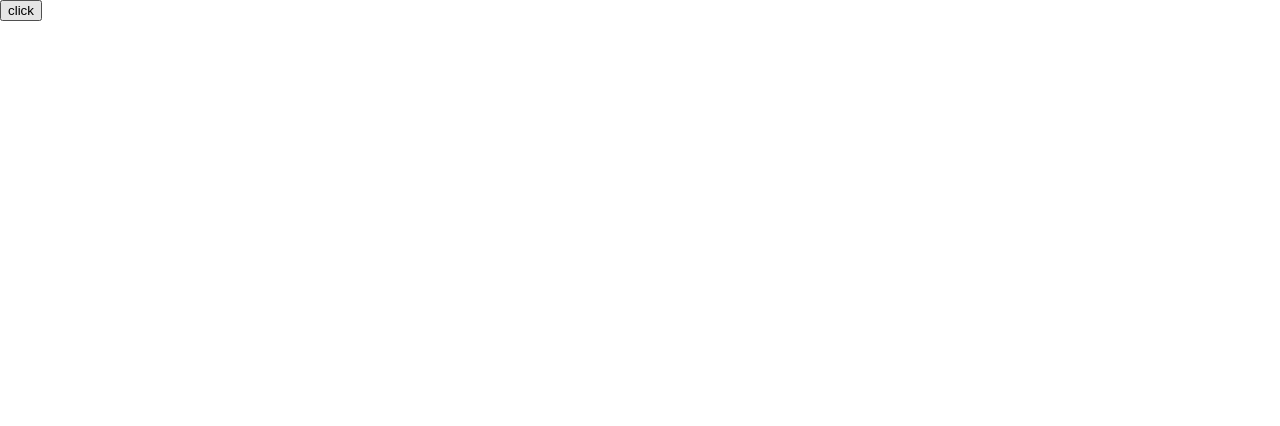
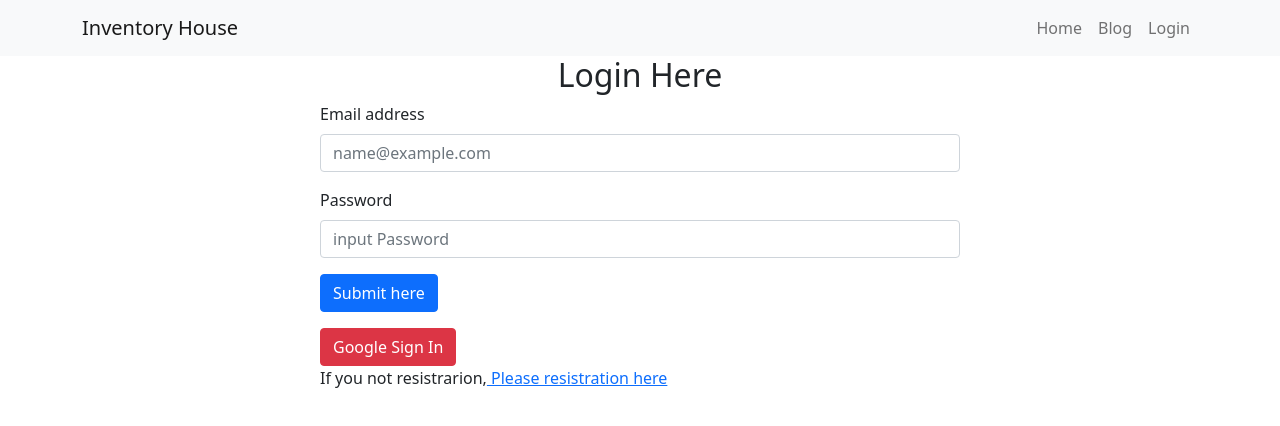
Before and after one commit to shoaibahmadsakib/warehouse-management-client, a React (Create React App) app: page /login in a window 1280 px wide. Shown: the top 426 px of the page. Built offline with nearby package versions, Linux system fonts and the light colour scheme; no server answers.

Commit message:
route and authincation done

```diff
--- a/package.json
+++ b/package.json
@@ -4,13 +4,14 @@
   "private": true,
   "dependencies": {
     "@fortawesome/fontawesome-svg-core": "^6.1.1",
-
     "@fortawesome/react-fontawesome": "^0.1.18",
     "@testing-library/jest-dom": "^5.16.4",
     "@testing-library/react": "^13.1.1",
     "@testing-library/user-event": "^13.5.0",
+    "bootstrap": "^5.1.3",
     "firebase": "^9.7.0",
     "react": "^18.1.0",
+    "react-bootstrap": "^2.3.1",
     "react-dom": "^18.1.0",
     "react-firebase-hooks": "^5.0.3",
     "react-router-dom": "^6.3.0",
--- a/public/index.html
+++ b/public/index.html
@@ -9,9 +9,7 @@
       name="description"
       content="Web site created using create-react-app"
     />
-    <link rel="apple-touch-icon" href="%PUBLIC_URL%/logo192.png" />
-
-    <link rel="manifest" href="%PUBLIC_URL%/manifest.json" />
+      <!-- <link rel="manifest" href="%PUBLIC_URL%/manifest.json" /> -->
     <!-- font family -->
     <link rel="preconnect" href="https://fonts.googleapis.com" />
     <link rel="preconnect" href="https://fonts.gstatic.com" crossorigin />
--- a/src/App.js
+++ b/src/App.js
@@ -1,25 +1,33 @@
+import { Route, Routes } from "react-router-dom";
 import "./App.css";
+import "bootstrap/dist/css/bootstrap.min.css";
 
-import app from "./firebase.init";
-import { getAuth, signInWithPopup, GoogleAuthProvider } from "firebase/auth";
-
-const auth = getAuth(app);
+import Header from "./components/header/Header";
+import Blog from "./pages/Blog";
+import ErrorPage from "./pages/ErrorPage";
+import Home from "./pages/Home";
+import Login from "./pages/Login";
+import SignUp from "./pages/SignUp";
+import RequireAuth from "./components/requireAuth/RequireAuth";
 function App() {
-  const provider = new GoogleAuthProvider();
-  const handleClick = () => {
-    signInWithPopup(auth, provider)
-      .then((result) => {
-        const user = result.user;
-        // ...
-        console.log(user);
-      })
-      .catch((error) => {
-        console.log(error);
-      });
-  };
   return (
     <div className="App">
-      <button onClick={handleClick}>click</button>
+      <Header></Header>
+      <Routes>
+        <Route path="/" element={<Home></Home>}></Route>
+        <Route
+          path="/blog"
+          element={
+            <RequireAuth>
+              <Blog></Blog>
+            </RequireAuth>
+          }
+        ></Route>
+        <Route path="/login" element={<Login></Login>}></Route>
+        <Route path="/signup" element={<SignUp></SignUp>}></Route>
+
+        <Route path="*" element={<ErrorPage></ErrorPage>}></Route>
+      </Routes>
     </div>
   );
 }
--- a/src/components/header/Header.css
+++ b/src/components/header/Header.css
@@ -0,0 +1,6 @@
+.user_img{
+    height: 89%;
+    border-radius: 50%;
+    padding: 0px 10px;
+    width: 31%;
+}
--- a/src/components/header/Header.js
+++ b/src/components/header/Header.js
@@ -0,0 +1,49 @@
+import React from "react";
+import { Button, Container, Nav, Navbar, NavDropdown } from "react-bootstrap";
+import { useAuthState } from "react-firebase-hooks/auth";
+import { Link } from "react-router-dom";
+import auth from "../../firebase.init";
+import { signOut } from "firebase/auth";
+import "./Header.css";
+
+const Header = () => {
+  const [user, loading, error] = useAuthState(auth);
+  console.log(user);
+  return (
+    <Navbar bg="light" expand="lg">
+      <Container>
+        <Navbar.Brand href="#home">Inventory House</Navbar.Brand>
+        <Navbar.Toggle aria-controls="basic-navbar-nav" />
+        <Navbar.Collapse id="basic-navbar-nav">
+          <Nav className="ms-auto">
+            <Nav.Link as={Link} to="/">
+              Home
+            </Nav.Link>
+            <Nav.Link as={Link} to="/blog">
+              Blog
+            </Nav.Link>
+            {user ? (
+              <div>
+                {user.photoURL ? (
+                  <img src={user.photoURL} className="user_img" alt="" />
+                ) : (
+                  ""
+                )}
+
+                <Button variant="secondary" onClick={() => signOut(auth)}>
+                  Logout
+                </Button>
+              </div>
+            ) : (
+              <Nav.Link as={Link} to="/login">
+                Login
+              </Nav.Link>
+            )}
+          </Nav>
+        </Navbar.Collapse>
+      </Container>
+    </Navbar>
+  );
+};
+
+export default Header;
--- /dev/null
+++ b/src/components/requireAuth/RequireAuth.js
@@ -0,0 +1,18 @@
+import { getAuth } from 'firebase/auth';
+import React from 'react';
+import { useAuthState } from 'react-firebase-hooks/auth';
+import { Navigate, useLocation } from 'react-router-dom';
+import auth from '../../firebase.init';
+
+
+
+const RequireAuth = ({children}) => {
+    const [user] = useAuthState(auth);
+    const location = useLocation();
+    if(!user){
+        return <Navigate to="/login" state={{ from: location }} replace />;
+    }
+    return children;
+};
+
+export default RequireAuth;
--- a/src/firebase.init.js
+++ b/src/firebase.init.js
@@ -11,5 +11,5 @@ const firebaseConfig = {
 
 // Initialize Firebase
 const app = initializeApp(firebaseConfig);
-
-export default app
+const auth =getAuth(app)
+export default auth
--- a/src/index.js
+++ b/src/index.js
@@ -1,11 +1,14 @@
-import React from 'react';
-import ReactDOM from 'react-dom/client';
-import './index.css';
-import App from './App';
+import React from "react";
+import ReactDOM from "react-dom/client";
+import "./index.css";
+import App from "./App";
+import { BrowserRouter } from "react-router-dom";
 
-const root = ReactDOM.createRoot(document.getElementById('root'));
+const root = ReactDOM.createRoot(document.getElementById("root"));
 root.render(
-  <React.StrictMode>
-    <App />
-  </React.StrictMode>
+  <BrowserRouter>
+    <React.StrictMode>
+      <App />
+    </React.StrictMode>
+  </BrowserRouter>
 );
--- a/src/pages/Login.js
+++ b/src/pages/Login.js
@@ -1,9 +1,84 @@
-import React from 'react'
+import React from "react";
+import { Button, Form } from "react-bootstrap";
+import { Link, useLocation, useNavigate } from "react-router-dom";
+import { useAuthState, useSignInWithEmailAndPassword } from "react-firebase-hooks/auth";
+import { useSignInWithGoogle } from "react-firebase-hooks/auth";
+import auth from "../firebase.init";
 
 const Login = () => {
-  return (
-    <div>Login</div>
-  )
+
+  const [
+    signInWithEmailAndPassword,
+    user,
+    loading,
+    error,
+  ] = useSignInWithEmailAndPassword(auth);
+
+
+  const location = useLocation();
+  const navigate = useNavigate();
+
+  //whis route you want to go after login
+  const from = location?.state?.from?.pathname || '/';
+
+  const [signInWithGoogle] = useSignInWithGoogle(auth);
+
+  const handleGoogleSignIn = () =>{
+    signInWithGoogle()
+    .then( () =>{
+        navigate(from, {replace: true})
+    })
 }
 
-export default Login
+
+//email sign in
+
+const handleSignInEmail =(event)=>{
+  event.preventDefault();
+
+  const email = event.target.email.value;
+  const password = event.target.password.value;
+  const result = {
+    email,
+    password,
+  };
+  signInWithEmailAndPassword(email,password)
+  .then( () =>{
+    navigate(from, {replace: true})
+})
+
+}
+
+  return (
+    <div>
+      <h2 className="text-center">Login Here</h2>
+      <Form onSubmit={handleSignInEmail} className="mx-auto w-50 ">
+        <Form.Group className="mb-3" controlId="exampleForm.ControlInput1">
+          <Form.Label>Email address</Form.Label>
+          <Form.Control name="email" type="email" placeholder="name@example.com" />
+        </Form.Group>
+        <Form.Group className="mb-3" controlId="exampleForm.ControlInput1">
+          <Form.Label>Password</Form.Label>
+          <Form.Control name="password" type="password" placeholder="input Password" />
+        </Form.Group>
+        <Button type="submit" variant="primary">
+          Submit here
+        </Button>
+        <br />
+        <Button
+          className="mt-3"
+          variant="danger"
+          onClick={handleGoogleSignIn}
+        >
+          Google Sign In
+        </Button>
+        <p>
+          If you not resistrarion,
+          <Link to="/signup"> Please resistration here</Link>
+        </p>
+      </Form>
+    </div>
+  );
+};
+
+export default Login;
--- /dev/null
+++ b/src/pages/SignUp.js
@@ -0,0 +1,80 @@
+import React, { useState } from "react";
+import { Button, Form } from "react-bootstrap";
+import { Link } from "react-router-dom";
+import { useCreateUserWithEmailAndPassword } from "react-firebase-hooks/auth";
+import auth from "../firebase.init";
+
+const SignUp = () => {
+  // const [email,setEmail] = useState('')
+  // const [password,setPassword] = useState('')
+  const [createUserWithEmailAndPassword, user, loading, error] =
+    useCreateUserWithEmailAndPassword(auth);
+
+  const handleEmailSubmit = (event) => {
+    event.preventDefault();
+
+    const email = event.target.email.value;
+    const password = event.target.password.value;
+    const conPassWord = event.target.conPassWord.value;
+    // const photoUrl = event.target.photo.value;
+    if (password !== conPassWord) {
+      console.log("error");
+      return;
+    }
+    const result = {
+      email,
+      password,
+
+    };
+    console.log(result);
+    createUserWithEmailAndPassword(email, password );
+
+  };
+  return (
+    <div>
+      <h2 className="text-center">Sign Up</h2>
+      <Form onSubmit={handleEmailSubmit} className="mx-auto w-50 ">
+        <Form.Group className="mb-3" controlId="exampleForm.ControlInput1">
+          <Form.Label>Email address</Form.Label>
+          <Form.Control
+            name="email"
+            type="email"
+            placeholder="name@example.com"
+          />
+        </Form.Group>
+        <Form.Group className="mb-3" controlId="exampleForm.ControlInput1">
+          <Form.Label>Password</Form.Label>
+          <Form.Control
+            name="password"
+            type="password"
+            placeholder="input Password"
+          />
+        </Form.Group>
+        <Form.Group className="mb-3" controlId="exampleForm.ControlInput1">
+          <Form.Label>Confirm password</Form.Label>
+          <Form.Control
+            name="conPassWord"
+            type="password"
+            placeholder="confirm Password"
+          />
+        </Form.Group>
+        {/* <Form.Group className="mb-3" controlId="exampleForm.ControlInput1">
+          <Form.Label>Confirm password</Form.Label>
+          <Form.Control
+            name="photo"
+            type="text"
+            placeholder="photourl"
+          />
+        </Form.Group> */}
+        <Button type="submit" variant="primary">
+          Submit here
+        </Button>
+        <p>
+          If you already resistrarion,<Link to="/login"> Please sign in</Link>
+        </p>
+      </Form>
+    </div>
+  );
+};
+
+export default SignUp;
```
Also changed, not shown: 1 other file (tests, documents, lock files or other folders).
